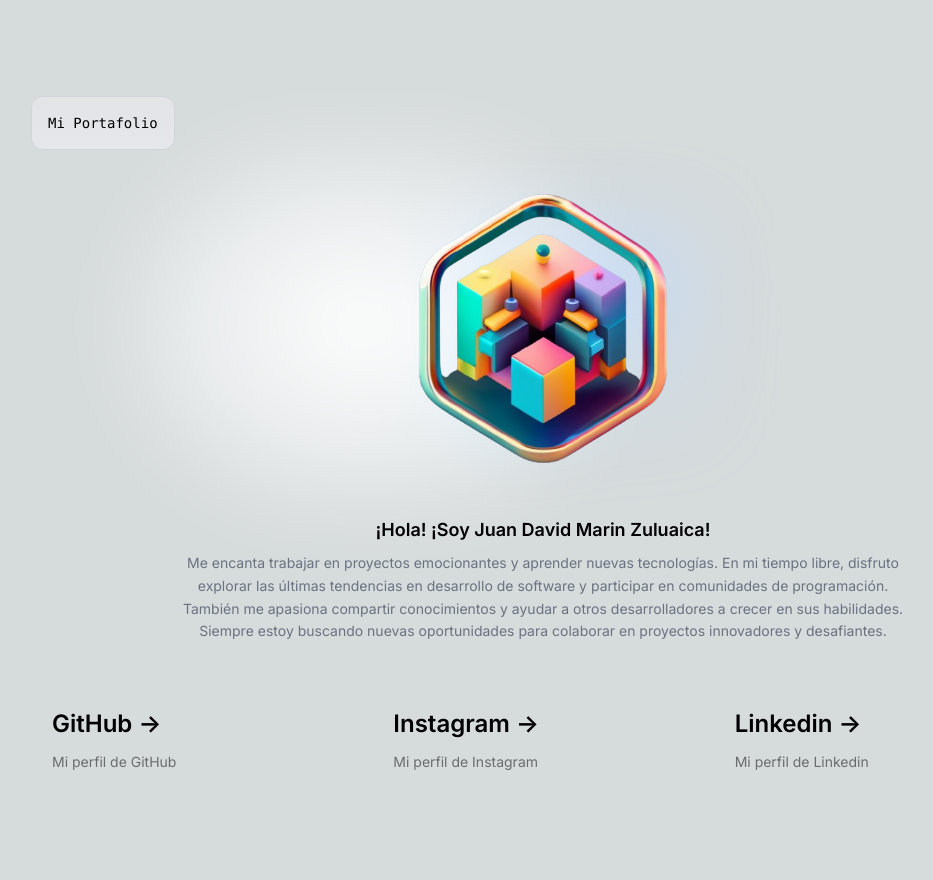
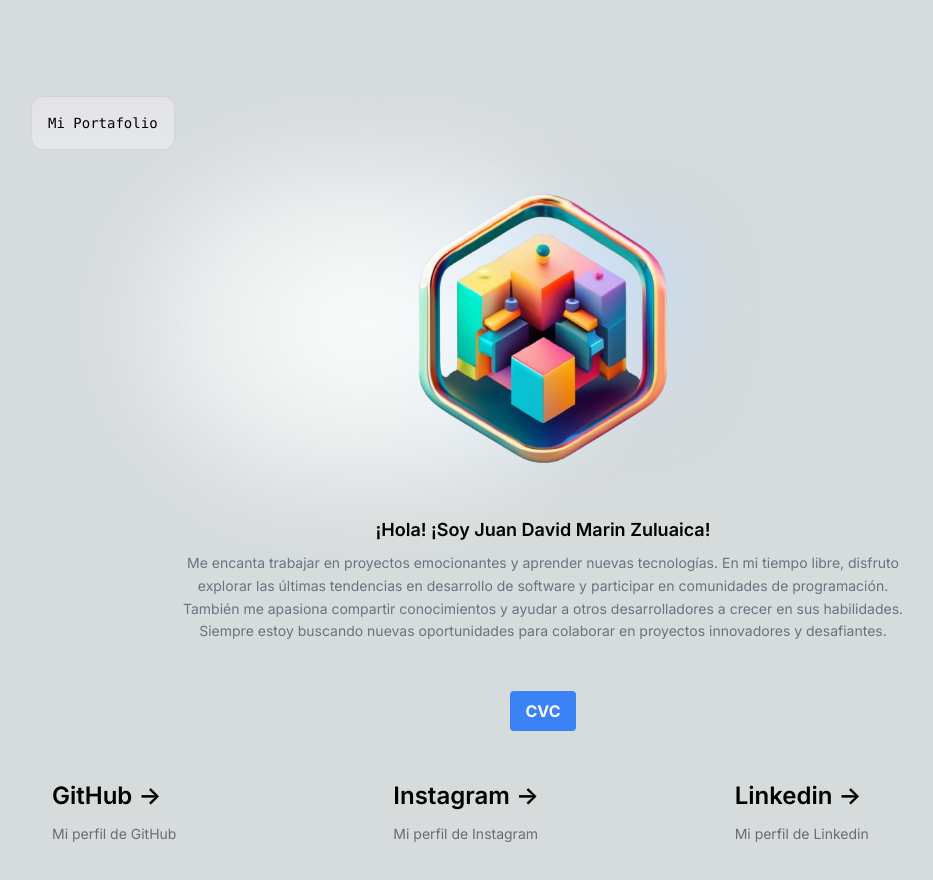
Before and after one commit to pablitog21/portfolio, a Next.js app: page / in a window 1280 px wide. Shown: the top 880 px of the page, without its empty margins (97-1030 px from the left). Built offline with nearby package versions, Linux system fonts and the light colour scheme.

Commit message:
se creo boton para descargar la cvc

```diff
--- a/src/app/page.tsx
+++ b/src/app/page.tsx
@@ -1,6 +1,16 @@
+'use client'
 import Image from "next/image";
 
 export default function Home() {
+
+  const handleDownload = () => {
+    const downloadUrl = '/assets/doc/cvc.doc';
+    const link = document.createElement('a');
+    link.href = downloadUrl;
+    link.download = 'cvc.doc';
+    link.click();
+  };
+
   return (
     <main className="flex min-h-screen flex-col items-center justify-between p-24">
       <div className="z-10 max-w-5xl w-full items-center justify-between font-mono text-sm lg:flex">
@@ -30,6 +40,14 @@ export default function Home() {
         </p>
       </div>
 
+      <div className="mb-8 text-center">
+        <button
+          onClick={handleDownload}
+          className="bg-blue-500 hover:bg-blue-700 text-white font-bold py-2 px-4 rounded"
+        >
+          CVC
+        </button>
+      </div>
 
       <div className="mb-32 grid text-center lg:max-w-5xl lg:w-full lg:mb-0 lg:grid-cols-3 lg:text-left">
         <a
```
Also changed, not shown: 1 other file (tests, documents, lock files or other folders).
